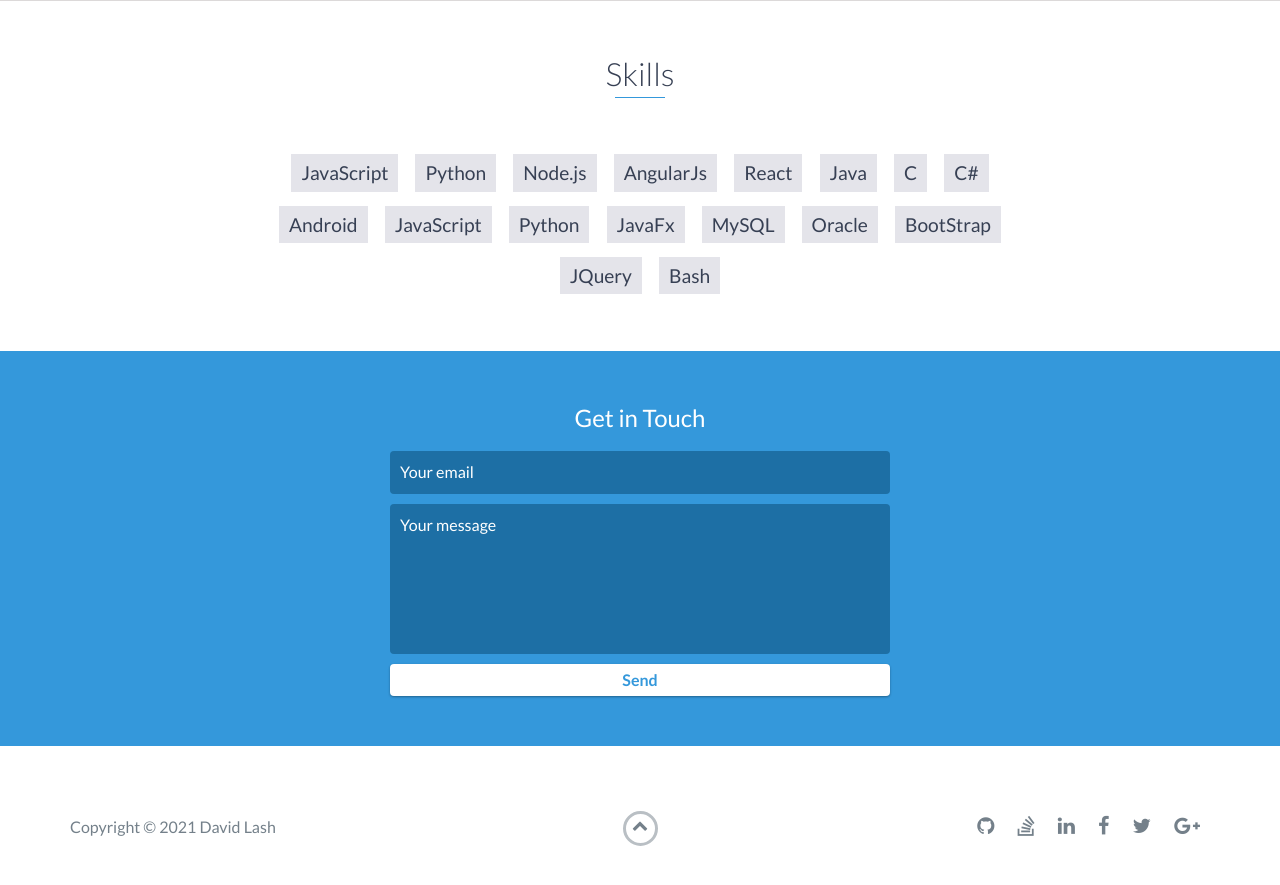
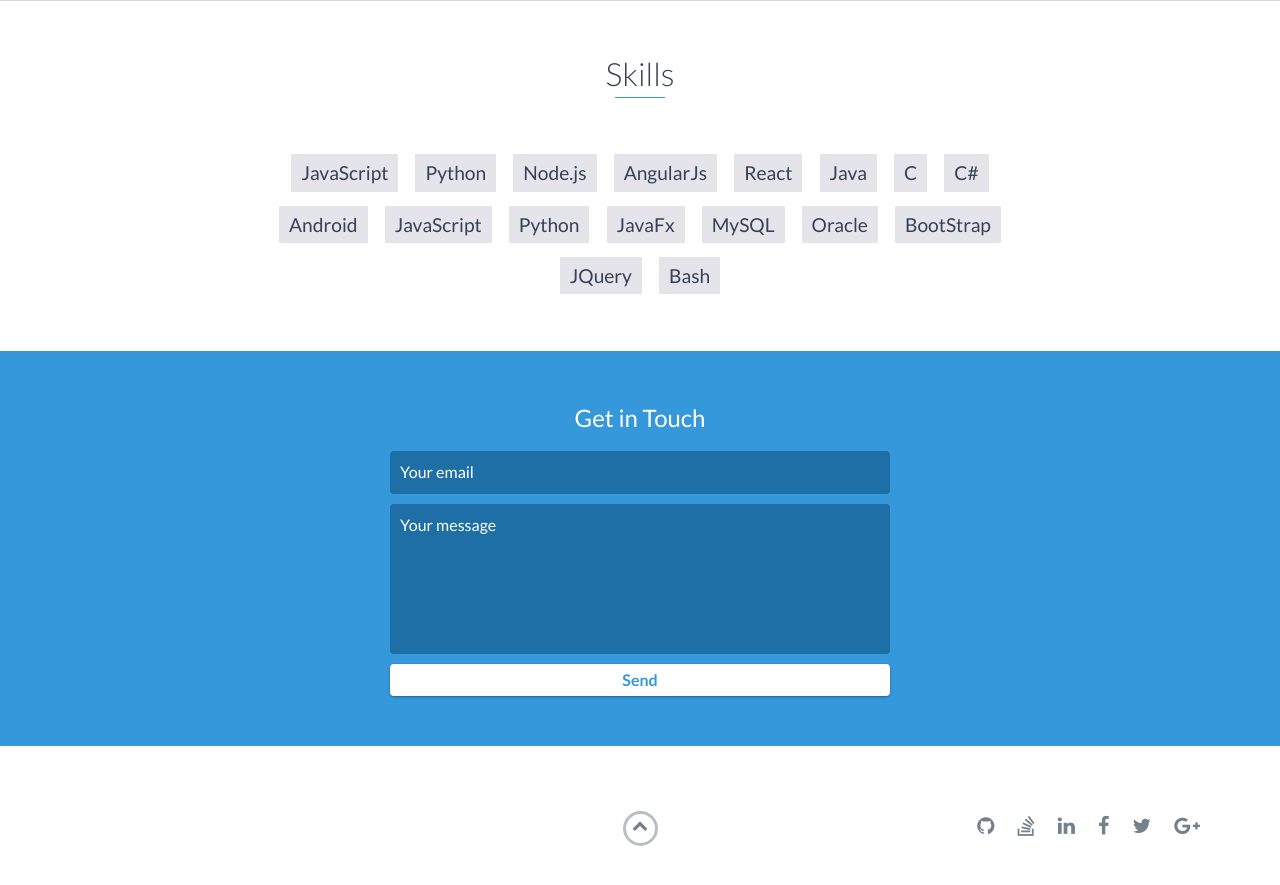
Before and after one commit to dtapia220/dtapia02.github.io, a Jekyll site: the page index.html, which Jekyll copies as it is, in a window 1280 px wide and 900 px high, scrolled down 2389 px. Shown: the top 885 px of the window. Built offline with Jekyll 4.4.1, drawn with Linux system fonts in a browser that asks for light colours.

Commit message:
Update index.html

```diff
--- a/index.html
+++ b/index.html
@@ -212,7 +212,7 @@
             <div class="row">
                 <div class="col-sm-5 copyright">
                     <p>
-                        Copyright &copy; 2021 David Lash
+
                     </p>
                 </div>
                 <div class="col-sm-2 top">
@@ -229,7 +229,7 @@
                             <a href="https://stackoverflow.com/" target="_blank"><i class="fa fa-stack-overflow" aria-hidden="true"></i></a>
                         </li>
                         <li>
-                            <a href="https://linkedin.com/" target="_blank"><i class="fa fa-linkedin" aria-hidden="true"></i></a>
+                            <a href="linkedin.com/in/diego-tapia-88760120a" target="_blank"><i class="fa fa-linkedin" aria-hidden="true"></i></a>
                         </li>
                         <li>
                             <a href="https://www.facebook.com/" target="_blank"><i class="fa fa-facebook" aria-hidden="true"></i></a>
```
